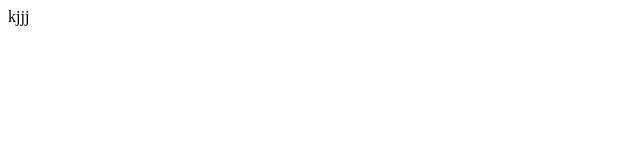
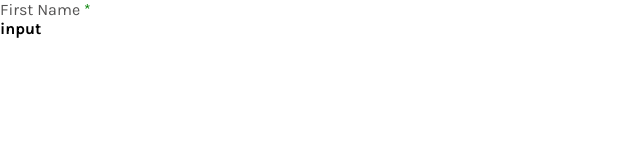
Before and after one commit to AbhijithKK/Contact-form, a React (Vite) app: page / in a window 1280 px wide. Shown: the top 160 px of the page, without its empty margins (0-640 px from the left). Built offline with nearby package versions, Linux system fonts and the light colour scheme.

Commit message:
local fonts and global css added

```diff
--- a/src/App.jsx
+++ b/src/App.jsx
@@ -1,11 +1,11 @@
-import { useState } from 'react'
 import './App.css'
+import Contact from './Components/ContactPage/Contact'
 
 function App() {
 
   return (
     <>
-     kjjj
+    <Contact/>
 
     </>
   )
--- /dev/null
+++ b/src/Components/ContactPage/Contact.jsx
@@ -0,0 +1,13 @@
+import InputBox from '../InputBox/InputBox'
+import Labels from '../Label/Labels'
+import './Contact.css'
+const Contact = () => {
+  return (
+    <div>
+     <Labels Name={'First Name'}/>
+     <InputBox/>
+    </div>
+  )
+}
+
+export default Contact
--- a/src/Components/Label/Labels.css
+++ b/src/Components/Label/Labels.css
@@ -0,0 +1,8 @@
+label{
+font-style:oblique ;
+color: rgb(83, 82, 82);
+}
+
+span{
+    color: green;
+}
--- a/src/Components/Label/Labels.js
+++ b/src/Components/Label/Labels.jsx
@@ -1,9 +1,9 @@
 import './Labels.css'
 
-const Labels = () => {
+const Labels = ({Name}) => {
   return (
     <div>
-      label
+     <label>{Name} <span>*</span></label>
     </div>
   )
 }
--- a/src/index.css
+++ b/src/index.css
@@ -0,0 +1,39 @@
+
+@font-face {
+  font-family: 'localFonts';
+  src:   url('./assets/fonts/Karla-VariableFont_wght.ttf') format('truetype');
+
+  font-weight: normal;
+font-style: normal;
+}
+@font-face {
+  font-family: 'localFonts';
+  src:   url('./assets/fonts/Karla-Italic-VariableFont_wght.ttf') format('truetype');
+
+  font-weight: normal;
+font-style: italic;
+}
+@font-face {
+  font-family: 'localFonts';
+  src:     url('./assets/fonts/static/Karla-Bold.ttf') format('truetype')  ;
+
+  font-weight: normal;
+font-style: inherit;
+}
+
+
+@font-face {
+  font-family: 'localFonts';
+  src:  url('./assets/fonts/static/Karla-Regular.ttf') format('truetype')  ;
+
+  font-weight: normal;
+font-style: oblique;
+}
+
+
+*{
+  margin: 0;
+  padding: 0;
+  box-sizing: border-box;
+  font-family: 'localFonts';
+}
```
Also changed, not shown: src/Components/ContactPage/Contact.js (deleted, +0 -10 lines), src/Components/InputBox/InputBox.jsx (renamed from src/Components/InputBox/InputBox.js).
